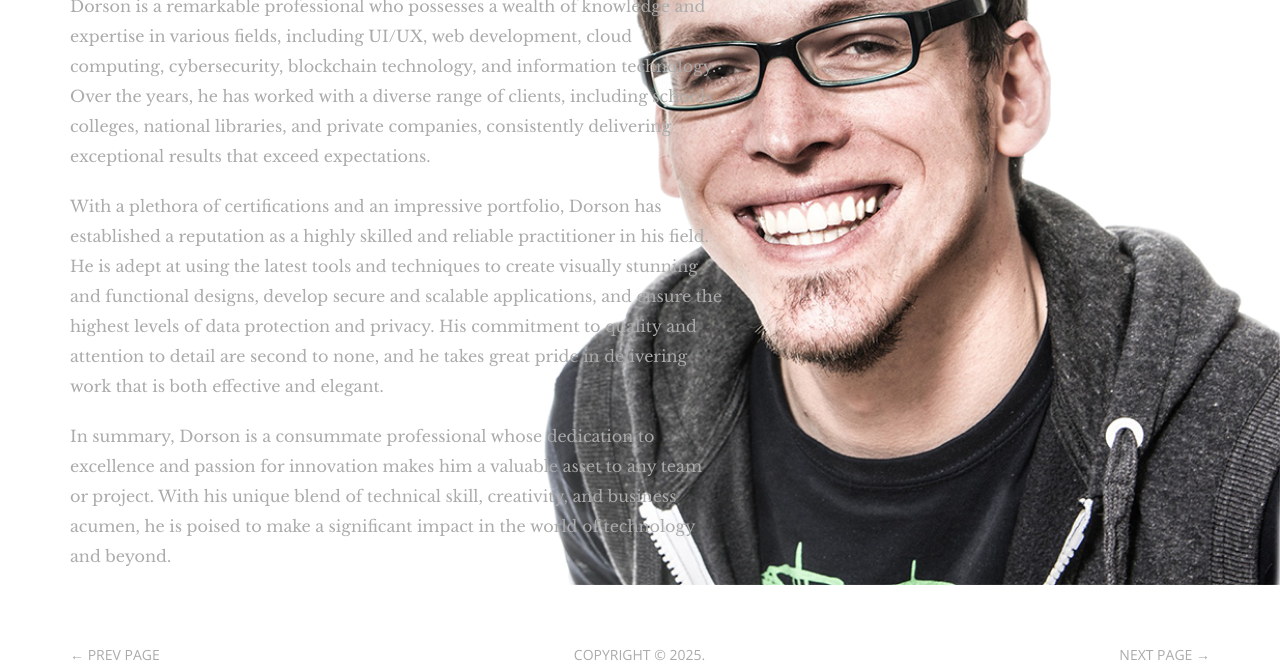
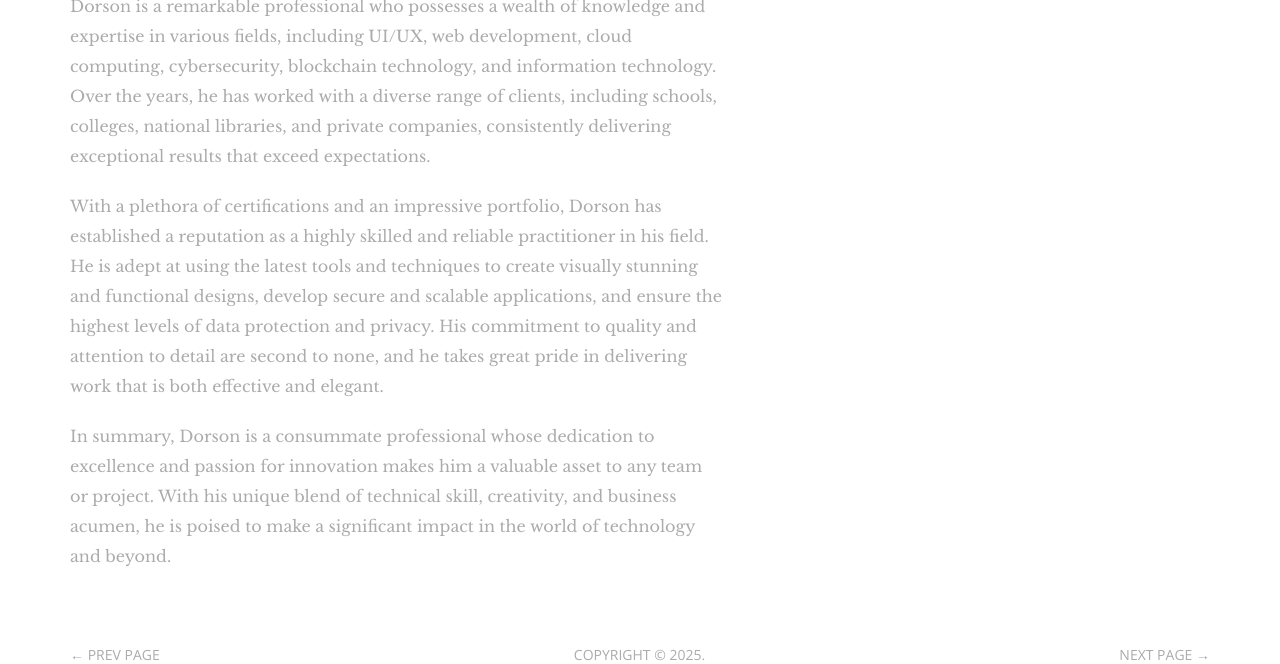
Before and after one commit to dorson755/dorson755.github.io, a plain HTML site: page welcome.html in a window 1280 px wide. Shown: the part 215-879 px from the top of the page. Drawn offline with nearby package versions, Linux system fonts and the light colour scheme; files whose address does not match are found by name.

Commit message:
removed image

```diff
--- a/welcome.html
+++ b/welcome.html
@@ -65,9 +65,9 @@
       <a href="./" class="page-close"><i class="tf-ion-close"></i></a>
       <!-- /.close -->
 
-      <div class="author-image-large">
+      <!--div class="author-image-large">
         <img src="images/author.png" alt="">
-      </div>
+      </div-->
 
       <div class="container">
         <div class="row">
```
